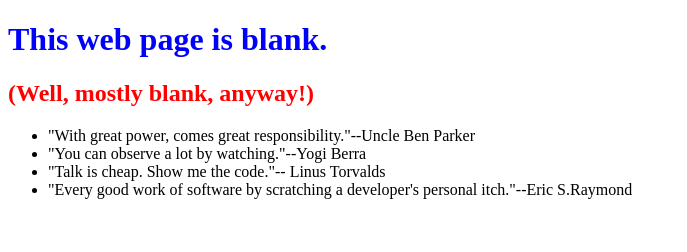
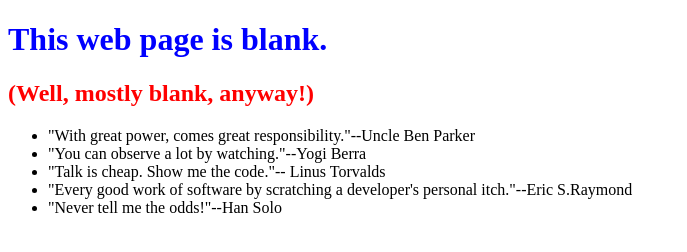
Before and after one commit to MarikToGO/0main_openSAP_repo, a plain HTML site: page index.html in a window 1280 px wide. Shown: the whole page, without its empty margins (0-687 px from the left). Drawn offline with Linux system fonts and the light colour scheme.

Commit message:
added quote by Han Solo

```diff
--- a/index.html
+++ b/index.html
@@ -13,6 +13,7 @@
 			<li>"You can observe a lot by watching."--Yogi Berra</li>
 			<li>"Talk is cheap. Show me the code."-- Linus Torvalds</li>
 			<li>"Every good work of software by scratching a developer's personal itch."--Eric S.Raymond</li>
+			<li>"Never tell me the odds!"--Han Solo</li>
 		</ul>
 	</body>
 </html>
```
